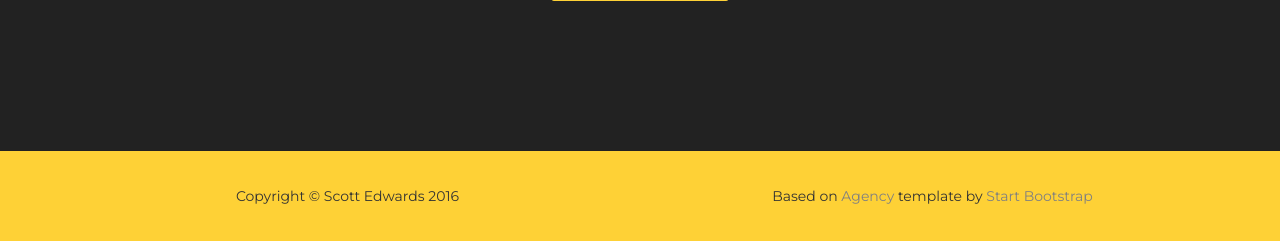
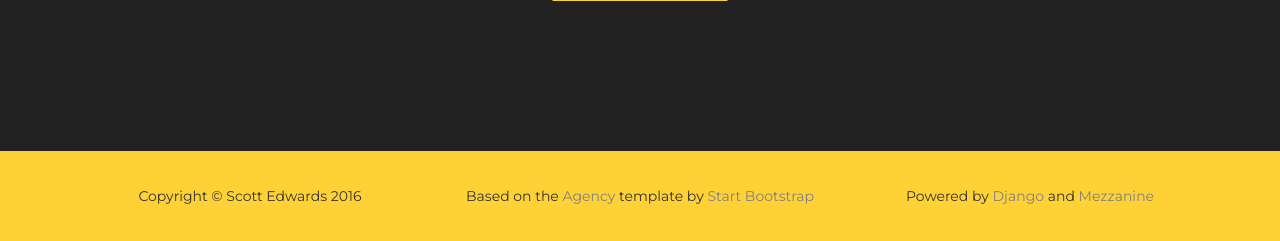
Before and after one commit to se42/mysite, a Django app: template myblog/templates/myblog/blog_post_list.html in a window 1280 px wide. Shown: the part 1730-1971 px from the top of the page. Run offline with Django 3.2, Linux system fonts and the light colour scheme; the template is opened without the code that fills it, so the values that code supplies are empty; parts of the project's set-up code (start-up, migrations or seed data) failed here and were passed over; some libraries are stand-ins or nearby versions; some web fonts are replaced.

Commit message:
layout updates complete

```diff
--- a/myblog/templates/myblog/blog_post_list.html
+++ b/myblog/templates/myblog/blog_post_list.html
@@ -310,11 +310,14 @@
 <footer>
   <div class="container">
     <div class="row">
-      <div class="col-md-6">
+      <div class="col-md-4">
         <span class="copyright">Copyright &copy; Scott Edwards 2016</span>
       </div>
-      <div class="col-md-6">
-        <span class="copyright">Based on <a href="http://startbootstrap.com/template-overviews/agency/">Agency</a> template by <a href="http://startbootstrap.com/">Start Bootstrap</a></span>
+      <div class="col-md-4">
+        <span class="copyright">Based on the <a href="http://startbootstrap.com/template-overviews/agency/">Agency</a> template by <a href="http://startbootstrap.com/">Start Bootstrap</a></span>
+      </div>
+      <div class="col-md-4">
+        <span class="copyright">Powered by <a href="https://www.djangoproject.com/">Django</a> and <a href="http://mezzanine.jupo.org/">Mezzanine</a></span>
       </div>
     </div>
   </div>
```
